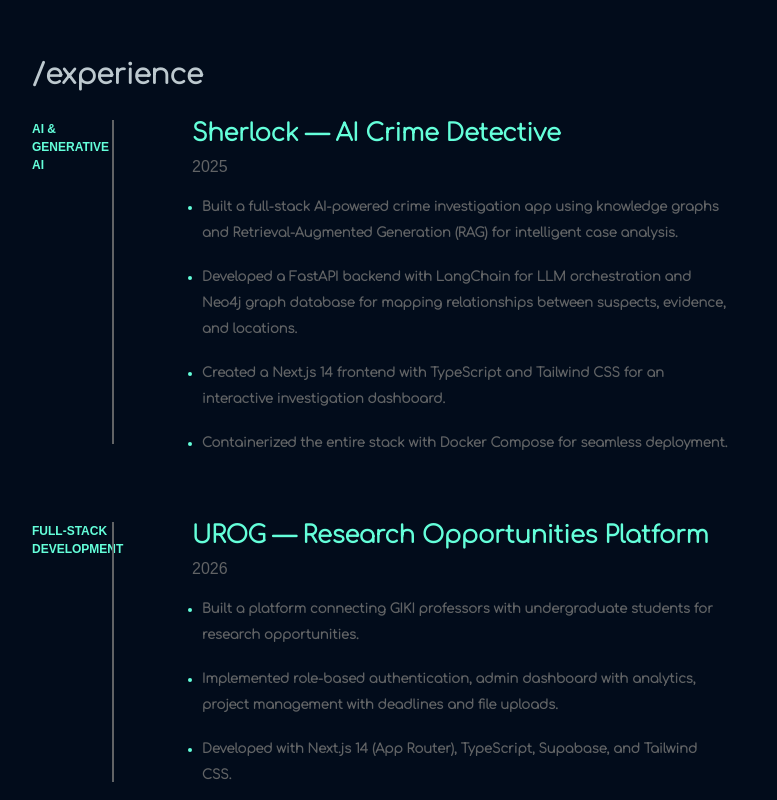
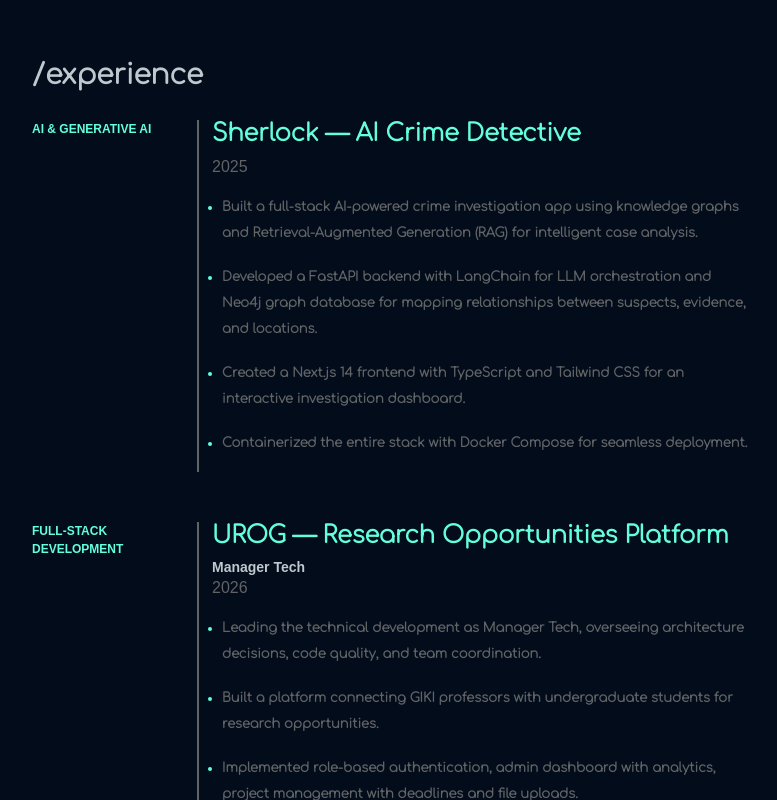
Before and after one commit to Mohammad-Ali-Soomro/Portfolio-website, a Next.js app: page / in a window 1280 px wide. Shown: the part 1160-1960 px from the top of the page, without its empty margins (160-937 px from the left). Built offline with nearby package versions, Linux system fonts and the light colour scheme.

Commit message:
Add role and responsibilities to Experience component; enhance styling for better presentation.

```diff
--- a/components/Experience.js
+++ b/components/Experience.js
@@ -16,8 +16,10 @@
     {
       category: "FULL-STACK DEVELOPMENT",
       position: "UROG — Research Opportunities Platform",
+      role: "Manager Tech",
       timeline: "2026",
       bullets: [
+        "Leading the technical development as Manager Tech, overseeing architecture decisions, code quality, and team coordination.",
         "Built a platform connecting GIKI professors with undergraduate students for research opportunities.",
         "Implemented role-based authentication, admin dashboard with analytics, project management with deadlines and file uploads.",
         "Developed with Next.js 14 (App Router), TypeScript, Supabase, and Tailwind CSS.",
@@ -57,6 +59,7 @@
             </div>
             <div className={styles.description}>
               <h4 className={styles.position}>{exp.position}</h4>
+              {exp.role && <h5 className={styles.role}>{exp.role}</h5>}
               <h6 className={styles.timeline}>{exp.timeline}</h6>
               <ul className={styles.bullets}>
                 {exp.bullets.map((bullet, i) => (
--- a/styles/Experience.module.css
+++ b/styles/Experience.module.css
@@ -7,11 +7,14 @@
   margin-bottom: 0;
 }
 .grid {
-  display: grid;
-  grid-template-columns: repeat(2, minmax(80px, 0px));
+  display: flex;
+  align-items: stretch;
+  gap: 15px;
+  width: 180px;
+  flex-shrink: 0;
 }
 .company_name {
-  color: var(--white);
+  width: 150px;
   font-size: 12px;
   font-weight: bold;
   font-family: Arial, Helvetica, sans-serif;
@@ -19,9 +22,9 @@
 }
 
 .bar {
-  height: 92%;
   background-color: var(--dark-ash);
   width: 2px;
+  align-self: stretch;
 }
 
 .description {
@@ -31,6 +34,14 @@
 .position {
   font-weight: bold;
   color: var(--green-bright);
+}
+
+.role {
+  color: var(--ash);
+  font-size: 14px;
+  font-weight: bold;
+  font-family: Arial, Helvetica, sans-serif;
+  margin: 2px 0;
 }
 
 .timeline {
```
